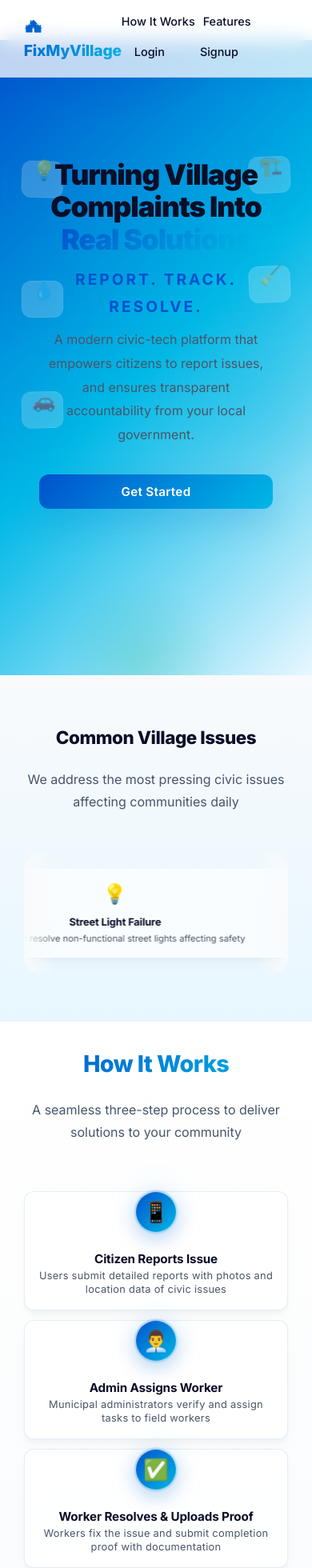
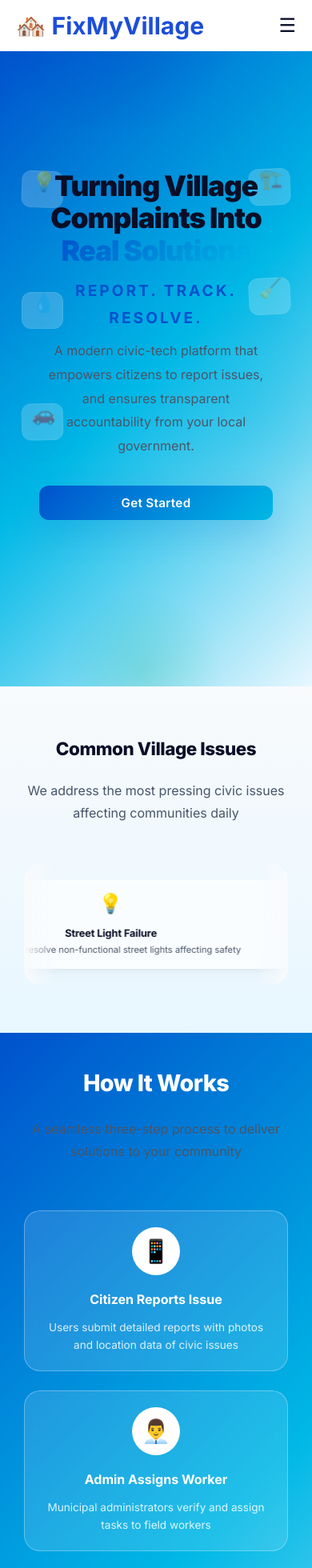
Before and after one commit to skmsajid/fixmyvillage, a React (Vite) app in the folder client/: page / in a window 390 px wide. Shown: the top 1960 px of the page at 80% size. Built offline with nearby package versions, Linux system fonts and the light colour scheme.

Commit message:
Enhanced homepage UI, improved navbar and How It Works responsiveness

```diff
--- a/client/src/components/Navbar.jsx
+++ b/client/src/components/Navbar.jsx
@@ -1,47 +1,29 @@
 import { Link } from "react-router-dom";
-import { useState, useEffect } from "react";
+import { useState } from "react";
 import "../styles/Navbar.css";
 
 export default function Navbar() {
-  const [isScrolled, setIsScrolled] = useState(false);
-
-  useEffect(() => {
-    const handleScroll = () => {
-      setIsScrolled(window.scrollY > 50);
-    };
-    window.addEventListener("scroll", handleScroll);
-    return () => window.removeEventListener("scroll", handleScroll);
-  }, []);
-
-  const handleScroll_to_section = (e, sectionId) => {
-    e.preventDefault();
-    const element = document.getElementById(sectionId);
-    if (element) {
-      element.scrollIntoView({ behavior: "smooth" });
-    }
-  };
+  const [menuOpen, setMenuOpen] = useState(false);
 
   return (
-    <nav className={`navbar ${isScrolled ? "scrolled" : ""}`}>
-      <div className="container">
-        <div className="navbar-content">
-          <a href="#" className="navbar-logo" onClick={(e) => handleScroll_to_section(e, "hero")}>
-            🏘️ FixMyVillage
-          </a>
-          <div className="navbar-links">
-            <a href="#" onClick={(e) => handleScroll_to_section(e, "how-it-works")}>How It Works</a>
-            <a href="#" onClick={(e) => handleScroll_to_section(e, "features")}>Features</a>
-            <div className="navbar-auth-buttons">
-              <Link to="/login">
-                <button className="navbar-login-btn">Login</button>
-              </Link>
-              <Link to="/signup">
-                <button className="navbar-login-btn">Signup</button>
-              </Link>
+    <nav className="navbar">
+      <div className="navbar-content">
 
-            </div>
-          </div>
+        <div className="navbar-logo">
+          🏘️ FixMyVillage
         </div>
+
+        <div className="hamburger" onClick={() => setMenuOpen(!menuOpen)}>
+          ☰
+        </div>
+
+        <div className={`navbar-links ${menuOpen ? "active" : ""}`}>
+          <a href="#how-it-works" className="nav-btn">How It Works</a>
+          <a href="#features" className="nav-btn">Features</a>
+          <Link to="/login" className="nav-btn">Login</Link>
+          <Link to="/signup" className="nav-btn">Signup</Link>
+        </div>
+
       </div>
     </nav>
   );
--- a/client/src/styles/Hero.css
+++ b/client/src/styles/Hero.css
@@ -1,6 +1,6 @@
 /* ===== PREMIUM HERO SECTION ===== */
 .hero-section {
-  margin-top: 55px;
+  margin-top: 0;
   min-height: calc(100vh - 55px);
   display: flex;
   align-items: center;
@@ -276,7 +276,7 @@
 
 @media (max-width: 768px) {
   .hero-section {
-    margin-top: 50px;
+    margin-top: 0;
     min-height: calc(100vh - 50px);
     padding: clamp(20px, 3vw, 50px) 20px;
   }
--- a/client/src/styles/HowItWorks.css
+++ b/client/src/styles/HowItWorks.css
@@ -1,28 +1,27 @@
 /* ===== HOW IT WORKS SECTION ===== */
 .how-it-works-section {
   padding: clamp(60px, 10vw, 120px) 0;
-  background: linear-gradient(180deg, #FFFFFF 0%, #F8FAFC 100%);
+  background: linear-gradient(135deg, #0052CC 0%, #00B8E6 50%, #E8F7FF 100%);
   position: relative;
   overflow: hidden;
   scroll-margin-top: 55px;
 }
 
+/* ===== HEADING ===== */
 .how-it-works-section h2 {
   font-size: clamp(1.8rem, 4vw, 2.4rem);
   font-weight: 800;
-  background: linear-gradient(135deg, var(--primary), var(--cyan));
-  -webkit-background-clip: text;
-  -webkit-text-fill-color: transparent;
-  background-clip: text;
+  color: white;
   letter-spacing: -0.02em;
   margin-bottom: 14px;
+  text-align: center;
 }
 
 .how-it-works-section > .container > p {
   font-size: clamp(0.95rem, 1.8vw, 1.1rem);
-  color: var(--gray);
+  color: rgba(255,255,255,0.9);
   line-height: 1.6;
-  letter-spacing: 0.3px;
+  text-align: center;
 }
 
 /* ===== TIMELINE CONTAINER ===== */
@@ -31,351 +30,130 @@
   grid-template-columns: repeat(auto-fit, minmax(250px, 1fr));
   gap: 40px;
   margin: 60px 0 80px 0;
-  position: relative;
 }
 
-/* ===== TIMELINE ITEM ===== */
+/* ===== TIMELINE CARD ===== */
 .timeline-item {
   display: flex;
   flex-direction: column;
   align-items: center;
   text-align: center;
-  position: relative;
-  padding: 30px;
-  background: rgba(255, 255, 255, 0.8);
+  padding: 10px;
+  background: rgba(255,255,255,0.12);
   backdrop-filter: blur(10px);
-  border: 1px solid rgba(0, 82, 204, 0.1);
+  border: 1px solid rgba(255,255,255,0.3);
   border-radius: 20px;
-  transition: all 0.4s cubic-bezier(0.4, 0, 0.2, 1);
-  box-shadow: 0 4px 6px rgba(0, 0, 0, 0.04), 0 10px 20px rgba(0, 0, 0, 0.02);
+  transition: all 0.3s ease;
 }
 
-.timeline-item::before {
-  content: '';
-  position: absolute;
-  top: 0;
-  left: 0;
-  right: 0;
-  height: 1px;
-  background: linear-gradient(90deg, transparent, rgba(0, 184, 230, 0.4), transparent);
-  opacity: 0;
-  transition: opacity 0.3s ease;
-  border-radius: 20px 20px 0 0;
+/* Hover white outline */
+.timeline-item:hover {
+  border: 1px solid white;
+  box-shadow: 0 12px 30px rgba(255,255,255,0.25);
+  transform: translateY(-6px);
 }
 
-.timeline-item:hover {
-  background: rgba(255, 255, 255, 0.95);
-  border-color: rgba(0, 82, 204, 0.3);
-  box-shadow: 0 20px 40px rgba(0, 82, 204, 0.15), 0 10px 20px rgba(0, 184, 230, 0.08);
-  transform: translateY(-8px);
-}
-
-.timeline-item:hover::before {
-  opacity: 1;
-}
-
-/* ===== DATA FLOW ARROWS ===== */
-.timeline-item:not(:last-child)::after {
-  content: '→';
-  position: absolute;
-  right: -54px;
-  top: 50%;
-  transform: translateY(-50%);
-  font-size: 2rem;
-  background: linear-gradient(135deg, var(--primary), var(--cyan));
-  -webkit-background-clip: text;
-  -webkit-text-fill-color: transparent;
-  background-clip: text;
-  opacity: 0.5;
-  transition: all 0.3s ease;
-  font-weight: 800;
-  pointer-events: none;
-}
-
-.timeline-item:hover:not(:last-child)::after {
-  transform: translateY(-50%) scaleX(1.3);
-  opacity: 1;
-  right: -60px;
-}
-
-@media (max-width: 900px) {
-  .timeline-item:not(:last-child)::after {
-    display: none;
-  }
-}
-
-/* ===== TIMELINE STEP NUMBER/ICON ===== */
+/* ===== STEP ICON ===== */
 .timeline-step {
   width: 70px;
   height: 70px;
   border-radius: 50%;
-  background: linear-gradient(135deg, var(--primary), var(--cyan));
+  background: white;
   display: flex;
   align-items: center;
   justify-content: center;
-  font-size: 2.5rem;
+  font-size: 2rem;
   margin-bottom: 18px;
-  box-shadow: 0 8px 24px rgba(0, 82, 204, 0.25), 0 0 40px rgba(0, 184, 230, 0.15);
-  position: relative;
-  transition: all 0.4s cubic-bezier(0.4, 0, 0.2, 1);
-  animation: float 4s ease-in-out infinite;
-  flex-shrink: 0;
 }
 
-.timeline-step::before {
-  content: '';
-  position: absolute;
-  inset: -2px;
-  border-radius: 50%;
-  background: linear-gradient(135deg, var(--primary), var(--cyan));
-  opacity: 0.2;
-  animation: pulse 3s ease-in-out infinite;
-  z-index: -1;
-}
-
-.timeline-item:hover .timeline-step {
-  transform: scale(1.15);
-  box-shadow: 0 12px 32px rgba(0, 82, 204, 0.35), 0 0 50px rgba(0, 184, 230, 0.25);
-}
-
-/* ===== TIMELINE TITLE & DESCRIPTION ===== */
+/* ===== CARD TEXT ===== */
 .timeline-item h3 {
   font-size: clamp(1rem, 2vw, 1.3rem);
   font-weight: 700;
-  color: var(--dark);
-  margin: 0 0 12px 0;
-  letter-spacing: -0.01em;
-  line-height: 1.3;
+  color: white;
+  margin-bottom: 12px;
 }
 
 .timeline-item p {
   font-size: clamp(0.85rem, 1.5vw, 1rem);
-  color: var(--gray);
+  color: rgba(255,255,255,0.85);
   line-height: 1.6;
-  margin: 0;
-  letter-spacing: 0.3px;
 }
 
-/* ===== STATS SECTION ===== */
+/* ===== STATS CONTAINER ===== */
 .stats-container {
   display: grid;
   grid-template-columns: repeat(auto-fit, minmax(200px, 1fr));
   gap: 30px;
   margin-top: 60px;
   padding: 40px;
-  background: linear-gradient(135deg, rgba(0, 82, 204, 0.08), rgba(0, 184, 230, 0.05));
+  background: rgba(255,255,255,0.12);
   border-radius: 20px;
-  border: 1px solid rgba(0, 82, 204, 0.15);
-  box-shadow: 0 8px 24px rgba(0, 82, 204, 0.08);
+  border: 1px solid rgba(255,255,255,0.3);
 }
 
+/* ===== STATS ITEMS ===== */
 .stat-item {
   text-align: center;
-  padding: 20px;
-  transition: all 0.3s ease;
-}
-
-.stat-item:hover {
-  transform: translateY(-4px);
 }
 
 .stat-value {
-  font-size: 2.5rem;
+  font-size: 2.3rem;
   font-weight: 800;
-  background: linear-gradient(135deg, var(--primary), var(--cyan));
-  -webkit-background-clip: text;
-  -webkit-text-fill-color: transparent;
-  background-clip: text;
+  color: white;
   margin-bottom: 8px;
-  letter-spacing: -0.02em;
 }
 
 .stat-label {
-  font-size: clamp(0.9rem, 1.6vw, 1rem);
-  color: var(--gray);
-  font-weight: 500;
-  letter-spacing: 0.3px;
-  line-height: 1.4;
+  font-size: 0.95rem;
+  color: rgba(255,255,255,0.85);
 }
 
-/* ===== ANIMATIONS ===== */
-@keyframes float {
-  0%, 100% {
-    transform: translateY(0px);
-  }
-  50% {
-    transform: translateY(-10px);
-  }
-}
+/* ===== RESPONSIVE ===== */
+@media (max-width: 768px) {
 
-@keyframes pulse {
-  0%, 100% {
-    transform: scale(1);
-    opacity: 0.2;
-  }
-  50% {
-    transform: scale(1.15);
-    opacity: 0.1;
-  }
-}
-
-@keyframes fadeInUp {
-  from {
-    opacity: 0;
-    transform: translateY(20px);
-  }
-  to {
-    opacity: 1;
-    transform: translateY(0);
-  }
-}
-
-/* ===== RESPONSIVE DESIGN ===== */
-@media (max-width: 1024px) {
-  .timeline-container {
-    gap: 30px;
-    margin: 50px 0 70px 0;
-  }
-
-  .timeline-item {
-    padding: 24px;
-    border-radius: 16px;
-  }
-
-  .stats-container {
-    gap: 24px;
-    padding: 32px;
-  }
-}
-
-@media (max-width: 768px) {
   .timeline-container {
     grid-template-columns: 1fr;
     gap: 24px;
     margin: 40px 0 60px 0;
   }
 
+  .timeline-item {
+    padding: 24px;
+  }
+
   .timeline-step {
     width: 60px;
     height: 60px;
-    font-size: 2rem;
-    margin-bottom: 8px;
-  }
-
-  .timeline-item h3 {
-    font-size: clamp(0.95rem, 1.8vw, 1.1rem);
-  }
-
-  .timeline-item p {
-    font-size: clamp(0.8rem, 1.4vw, 0.95rem);
+    font-size: 1.8rem;
   }
 
   .stats-container {
     grid-template-columns: repeat(2, 1fr);
-    gap: 16px;
+    gap: 20px;
     padding: 24px;
-    margin-top: 40px;
-  }
-
-  .stat-value {
-    font-size: 2rem;
-  }
-
-  .stat-label {
-    font-size: 0.9rem;
-  }
-}
-
-@media (max-width: 600px) {
-  .how-it-works-section {
-    padding: clamp(40px, 8vw, 80px) 0;
-  }
-
-  .timeline-container {
-    gap: 16px;
-    margin: 30px 0 40px 0;
-  }
-
-  .timeline-item {
-    padding: 20px;
-    border-radius: 12px;
-  }
-
-  .timeline-step {
-    width: 56px;
-    height: 56px;
-    font-size: 1.8rem;
-    margin-bottom: 8px;
-  }
-
-  .timeline-item h3 {
-    font-size: 1rem;
-    margin-bottom: 6px;
-  }
-
-  .timeline-item p {
-    font-size: 0.85rem;
-    line-height: 1.4;
-  }
-
-  .stats-container {
-    grid-template-columns: 1fr;
-    gap: 12px;
-    padding: 20px;
-    margin-top: 30px;
   }
 
   .stat-value {
     font-size: 1.8rem;
   }
-
-  .stat-label {
-    font-size: 0.85rem;
-  }
 }
 
 @media (max-width: 480px) {
+
   .how-it-works-section {
-    padding: 30px 0;
+    padding: 40px 0;
   }
 
-  .timeline-container {
-    gap: 12px;
-    margin: 24px 0 32px 0;
+  .stats-container {
+    grid-template-columns: 1fr;
   }
 
   .timeline-item {
-    padding: 16px;
-  }
-
-  .timeline-step {
-    width: 50px;
-    height: 50px;
-    font-size: 1.6rem;
-    margin-bottom: 8px;
-  }
-
-  .timeline-item h3 {
-    font-size: 0.95rem;
-    margin-bottom: 4px;
-  }
-
-  .timeline-item p {
-    font-size: 0.8rem;
-    line-height: 1.3;
-  }
-
-  .stats-container {
-    gap: 10px;
-    padding: 16px;
-    margin-top: 30px;
+    padding: 20px;
   }
 
   .stat-value {
     font-size: 1.6rem;
   }
-
-  .stat-label {
-    font-size: 0.8rem;
-  }
 }
--- a/client/src/styles/Navbar.css
+++ b/client/src/styles/Navbar.css
@@ -1,136 +1,85 @@
-/* ===== NAVBAR STYLES ===== */
-.navbar {
-  position: fixed;
-  top: 0;
-  width: 100%;
-  z-index: 1000;
-  backdrop-filter: blur(12px);
-  -webkit-backdrop-filter: blur(12px);
-  background: rgba(255, 255, 255, 0.75);
-  box-shadow: 0 4px 20px rgba(0, 82, 204, 0.08);
-  transition: all 0.3s cubic-bezier(0.4, 0, 0.2, 1);
-  border-bottom: 1px solid rgba(0, 82, 204, 0.1);
+body {
+  margin: 0;
 }
 
-.navbar.scrolled {
-  background: rgba(255, 255, 255, 0.95);
-  box-shadow: 0 8px 40px rgba(0, 82, 204, 0.15);
-  border-bottom: 1px solid rgba(0, 82, 204, 0.2);
-  backdrop-filter: blur(20px);
+.navbar {
+  width: 100%;
+  padding: 8px 30px;
+  background-color: white;
+  position: sticky;
+  top: 0;
+  z-index: 1000;
 }
 
 .navbar-content {
   display: flex;
   justify-content: space-between;
   align-items: center;
-  padding: 15px 0;
 }
 
 .navbar-logo {
-  font-size: clamp(1.2rem, 2vw, 1.5rem);
-  font-weight: 800;
-  background: linear-gradient(135deg, var(--primary), var(--cyan));
-  -webkit-background-clip: text;
-  -webkit-text-fill-color: transparent;
-  background-clip: text;
-  letter-spacing: -0.01em;
-  transition: all 0.3s ease;
-  cursor: pointer;
-  position: relative;
-}
-
-.navbar-logo:hover {
-  transform: scale(1.05);
+  font-size: 30px;
+  font-weight: 700;
+  color: #1d4ed8;
 }
 
 .navbar-links {
   display: flex;
-  gap: clamp(20px, 3vw, 30px);
+  gap: 15px;
   align-items: center;
 }
 
-.navbar-links a,
-.navbar-link-btn {
-  color: var(--dark);
+.nav-btn {
+  background-color: #2563eb;
+  color: white;
+  padding: 6px 14px;
+  border-radius: 6px;
   text-decoration: none;
-  font-weight: 500;
-  font-size: clamp(0.9rem, 1.2vw, 1rem);
-  transition: color 0.3s ease;
-  position: relative;
-  cursor: pointer;
-  display: block;
+  font-size: 14px;
+  transition: 0.3s ease;
 }
 
-.navbar-auth-buttons {
-  display: flex;
-  gap: 12px;
-  align-items: center;
+.nav-btn:hover {
+  background-color: #1e40af;
+  transform: translateY(-2px);
 }
 
-.navbar-login-btn {
-  color: var(--dark);
-  text-decoration: none;
-  font-weight: 500;
-  font-size: clamp(0.9rem, 1.2vw, 1rem);
-  transition: all 0.3s ease;
-  position: relative;
+/* Hamburger hidden on desktop */
+.hamburger {
+  display: none;
+  font-size: 24px;
   cursor: pointer;
-  padding: 8px 16px;
-  border: none;
-  background: transparent;
-  display: block;
 }
 
-.navbar-signup-btn {
-  padding: 10px 24px;
-  background: linear-gradient(135deg, var(--primary), var(--cyan));
-  color: white;
-  border: none;
-  border-radius: 8px;
-  font-weight: 600;
-  font-size: clamp(0.9rem, 1.2vw, 1rem);
-  cursor: pointer;
-  transition: all 0.4s cubic-bezier(0.4, 0, 0.2, 1);
-  box-shadow: 0 4px 15px rgba(0, 82, 204, 0.25);
-}
+/* 🔥 Responsive Design */
+@media (max-width: 768px) {
 
-.navbar-signup-btn:hover {
-  transform: translateY(-2px);
-  box-shadow: 0 6px 25px rgba(0, 82, 204, 0.35);
-}
+  .navbar {
+    padding: 8px 20px;
+  }
 
-.navbar-links a::after,
-.navbar-link-btn::after {
-  content: '';
-  position: absolute;
-  bottom: -4px;
-  left: 0;
-  width: 0;
-  height: 2px;
-  background: linear-gradient(90deg, var(--primary), var(--cyan));
-  transition: width 0.3s ease;
-}
+  .hamburger {
+    display: block;
+  }
 
-.navbar-links a:hover,
-.navbar-link-btn:hover {
-  color: var(--primary);
-}
+  .navbar-links {
+    position: absolute;
+    top: 60px;
+    right: 0;
+    background: white;
+    flex-direction: column;
+    width: 200px;
+    padding: 15px;
+    display: none;
+    box-shadow: 0 4px 12px rgba(0,0,0,0.1);
+  }
 
-.navbar-links a:hover::after,
-.navbar-link-btn:hover::after {
-  width: 100%;
-}
+  .navbar-links.active {
+    display: flex;
+  }
 
-/* ===== RESPONSIVE DESIGN ===== */
-@media (max-width: 768px) {
-  .navbar-links {
-    gap: 15px;
+  .nav-btn {
+    width: 100%;
+    text-align: center;
   }
 }
-
-@media (max-width: 480px) {
-  .navbar-links {
-    gap: 10px;
-    flex-wrap: wrap;
-  }
-}
```
